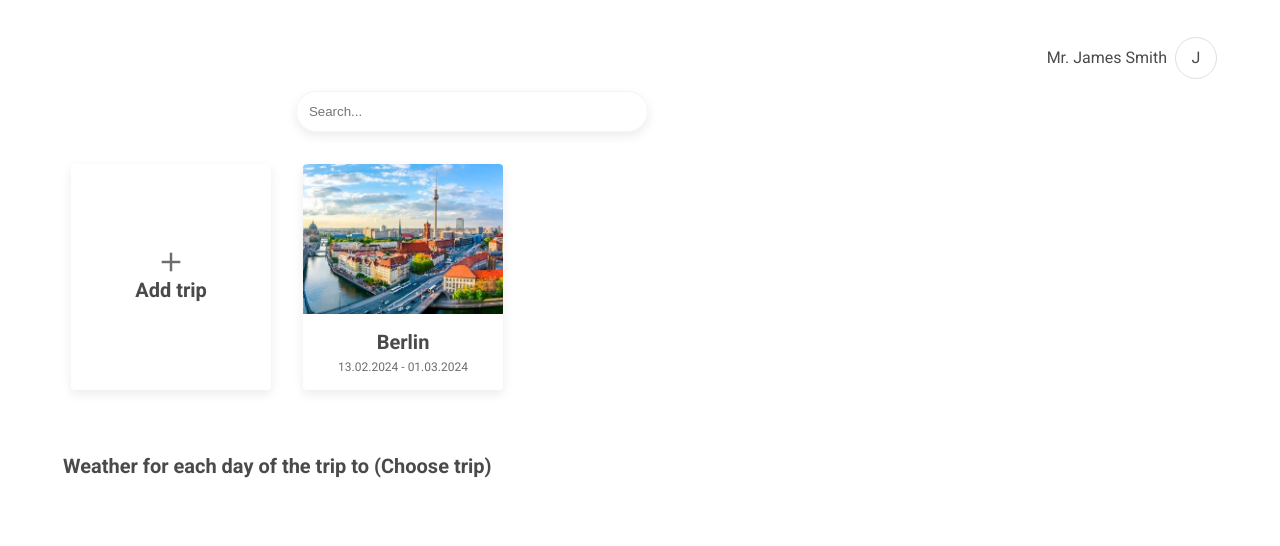
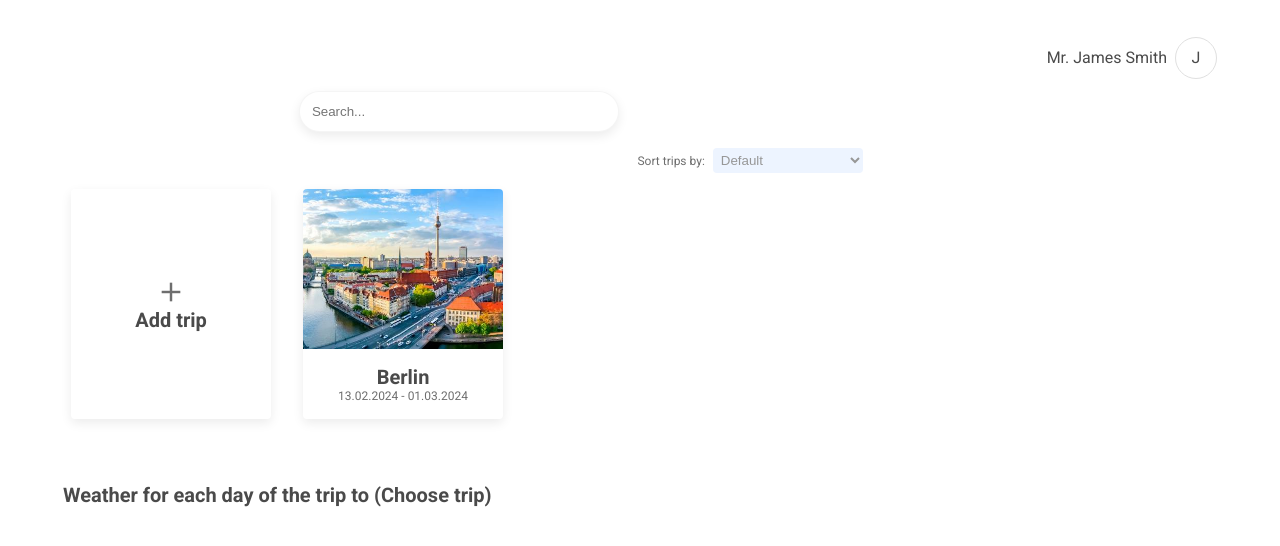
Before and after one commit to Volddemar4ik/trip-weather, a React (Create React App) app: page / in a window 1280 px wide. Shown: the top 546 px of the page. Built offline with nearby package versions, Linux system fonts and the light colour scheme.

Commit message:
added scrolling buttons; some bugfix

```diff
--- a/public/index.html
+++ b/public/index.html
@@ -14,6 +14,10 @@
     href="https://fonts.googleapis.com/css2?family=Material+Symbols+Outlined:opsz,wght,FILL,GRAD@24,400,0,0" />
   <link rel="stylesheet"
     href="https://fonts.googleapis.com/css2?family=Material+Symbols+Outlined:opsz,wght,FILL,GRAD@24,400,0,0" />
+  <link rel="stylesheet"
+    href="https://fonts.googleapis.com/css2?family=Material+Symbols+Outlined:opsz,wght,FILL,GRAD@24,400,0,0" />
+  <link rel="stylesheet"
+    href="https://fonts.googleapis.com/css2?family=Material+Symbols+Outlined:opsz,wght,FILL,GRAD@24,400,0,0" />
   <title>Trip</title>
 </head>
 
--- a/src/App.css
+++ b/src/App.css
@@ -1,11 +1,11 @@
-.container{
+.wrap{
     position:relative;
     max-width: 1170px;
     margin: 0 auto;
     padding: 16px 8px;
 }
 
-.wrap{
+.container{
     display: flex;
 }
 
@@ -16,7 +16,7 @@ width: 70%;
 margin-right: 16px;
 }
 
-.main__trip-weather{
+.trip-weather{
     padding: 8px;
     margin-bottom: 40px;
 }
@@ -29,6 +29,53 @@ hr{
     margin: 0;
 }
 
+.scroll-button{
+    position: absolute;
+    top: 50%;
+    transform: translateY(-50%);
+    border: none;
+    background-color: var(--background-active);
+    color: var(--text-secondary);
+    width: 50px;
+    height: 50px;
+    border-radius: 50%;
+    display: flex;
+    align-items: center;
+    justify-content: center;
+}
+
+.scroll-button>.material-symbols-outlined{
+    font-size: 2.5rem;
+}
+
+.scroll-button_left{
+    left: -20px;
+    padding: 0 2px 2px 0;
+}
+
+.scroll-button_right{
+    right: -20px;
+    padding: 0 0 1px 4px;
+}
+
+@media(hover:hover){
+    .scroll-button:hover{
+        cursor: pointer;
+        color: #fff;
+        background-color: var(--blue);
+        transition:
+            color 100ms,
+            background-color 100ms;
+    }
+}
+
+@media(hover:none){
+    .scroll-button:active{
+        color: #fff;
+        background-color: var(--blue);
+    }
+}
+
 @media(max-width: 1024px){
     .wrap{
         flex-direction: column;
--- a/src/App.js
+++ b/src/App.js
@@ -19,7 +19,6 @@ function App() {
   const [sidebarData, setSidebarData] = useState({ tripStartDate: 0, currentWeatherInCity: {}, })
 
   useEffect(() => {
-    console.log('start')
     if (localStorage.localTripList) {
       setCurrentTripsData([...JSON.parse(localStorage.localTripList)])
     } else {
@@ -44,6 +43,9 @@ function App() {
   async function handleChangeEveryDayTripWeatcherBlockStatus(currentTripData) {
     const { city, startDate, endDate } = currentTripData
 
+    setTripDailyWeatherList([])
+    setSidebarData({ tripStartDate: 0, currentWeatherInCity: {}, })
+
     const [dailyWeather, todayWeather] = await Promise.all([
       getTripWeather(city, startDate, endDate),
       getTripWeather(city)
@@ -63,10 +65,10 @@ function App() {
   }
 
   return (
-    <div className="container">
+    <div className="wrap">
       <Header />
 
-      <div className="wrap">
+      <div className="container">
         <div className="main">
           <Search
             handleSearchText={handleSearchText}
@@ -80,8 +82,8 @@ function App() {
             handleChangeModalWindowStatus={handleChangeModalWindowStatus}
           />
 
-          <div className="main__trip-weather">
-            <div className="main__trip-weather-header">
+          <div className="trip-weather">
+            <div className="trip-weather__header">
               <h2>Weather for each day of the trip to {currentTrip?.city || '(Choose trip)'}</h2>
             </div>
 
--- a/src/components/search/style.css
+++ b/src/components/search/style.css
@@ -4,14 +4,15 @@
 
 }
 
-.search>input{
+.search input{
     border: 1px solid rgba(0,0,0,0.04);
     border-radius: 50px;
     padding: 12px;
-    min-width: 300px;
+    min-width: 320px;
     max-width: 500px;
     width: 100%;
     box-shadow: 0 4px 11px rgba(0,0,0,0.08);
+    box-sizing: border-box;
 
     &:focus-visible{
         outline:  none;
--- a/src/components/trip-daily-weather/trip-daily-weather.js
+++ b/src/components/trip-daily-weather/trip-daily-weather.js
@@ -1,4 +1,4 @@
-import React, { useRef, useEffect } from "react";
+import React, { useRef, useEffect, useState } from "react";
 import Icon from "../icon";
 import { dayOfWeek } from "../../functions";
 import './style.css'
@@ -20,7 +20,7 @@ function useHorizontalScroll() {
                 })
             }
 
-            el.addEventListener("wheel", onWheel);
+            el.addEventListener("wheel", onWheel)
             return () => el.removeEventListener("wheel", onWheel)
         }
     }, [])
@@ -30,8 +30,29 @@ function useHorizontalScroll() {
 
 export default function TripDailyWeather({ tripDailyWeatherList }) {
     const scrollRef = useHorizontalScroll()
+    const [showScrollButtons, setShowScrollButtons] = useState(false)
+
+    useEffect(() => {
+        const container = scrollRef.current
+
+        if (container.scrollWidth > container.clientWidth) {
+            setShowScrollButtons(true)
+        } else {
+            setShowScrollButtons(false)
+        }
+    }, [tripDailyWeatherList])
+
+    const scroll = (scrollOffset) => {
+        const container = scrollRef.current
+
+        container.scrollTo({
+            left: container.scrollLeft + scrollOffset,
+            behavior: 'smooth',
+        })
+    }
 
     return (
+        <div className="daily-weather">
             <div
                 className="daily-weather__container"
                 ref={scrollRef}
@@ -64,5 +85,27 @@ export default function TripDailyWeather({ tripDailyWeatherList }) {
                     ))
                 }
             </div>
+
+            {showScrollButtons &&
+                <React.Fragment>
+                    <button
+                        className="scroll-button scroll-button_left"
+                        onClick={() => scroll(-100)}
+                    >
+                        <span className="material-symbols-outlined">
+                            chevron_left
+                        </span>
+                    </button>
+                    <button
+                        className="scroll-button scroll-button_right"
+                        onClick={() => scroll(100)}
+                    >
+                        <span className="material-symbols-outlined">
+                            chevron_right
+                        </span>
+                    </button>
+                </React.Fragment>
+            }
+        </div>
     )
 }
--- a/src/components/trip-list/style.css
+++ b/src/components/trip-list/style.css
@@ -1,4 +1,8 @@
 .trip-list{
+    position: relative;
+}
+
+.trip-list__container{
     width: 100%;
     display: flex;
     align-self: flex-start;
@@ -43,7 +47,7 @@
 
 .trip-card>img {
     width: 100%;
-    height: 150px;
+    height: 160px;
     object-fit: cover;
     border-radius: 4px 4px 0 0;
 }
@@ -57,8 +61,6 @@
 }
 
 h2{
-    font-size: 1rem;
-    margin: 0;
     margin-bottom: 6px;
 }
 
@@ -78,18 +80,21 @@ span{
     justify-content: center;
 }
 
-.trip-list::-webkit-scrollbar {
-  height: 10px;
-  background-color: var(--background-active);
+.sorting{
+    width: 100%;
+    display: flex;
+    justify-content: flex-end;
+    align-items: center;
 }
 
-.trip-list::-webkit-scrollbar-thumb {
-  border-radius: 10px;
-  background-color: var(--blue);
+.sorting select{
+    margin-left: 8px;
+    padding: 4px;
+    width: 150px;
+    border: none;
+    background-color: var(--background-active);
 }
 
-.trip-list::-webkit-scrollbar-track {
-  -webkit-box-shadow: inset 0 0 6px rgba(0,0,0,0.2);
-  border-radius: 10px;
-  background-color: var(--background-active);
+.trip-list__container::-webkit-scrollbar {
+  height: 0;
 }
--- a/src/components/trip-list/trip-list.js
+++ b/src/components/trip-list/trip-list.js
@@ -1,4 +1,4 @@
-import React, { useEffect, useRef } from "react";
+import React, { useState, useEffect, useRef } from "react";
 import { unixToDate } from "../../functions";
 import './style.css'
 
@@ -29,11 +29,56 @@ function useHorizontalScroll() {
 
 export default function TripList(props) {
     const { tripList, currentTripId, handleChangeEveryDayTripWeatcherBlockStatus, handleChangeModalWindowStatus } = props
+    const [sortedTripList, setSortedTripList] = useState([])
+    const [sortedBy, setSortedBy] = useState('')
     const scrollRef = useHorizontalScroll()
+    const [showScrollButtons, setShowScrollButtons] = useState(false)
+
+    useEffect(() => {
+        const container = scrollRef.current
+
+        if (container.scrollWidth > container.clientWidth && sortedTripList?.length > 1) {
+            setShowScrollButtons(true)
+        } else {
+            setShowScrollButtons(false)
+        }
+    }, [sortedTripList])
+
+    const scroll = (scrollOffset) => {
+        const container = scrollRef.current
+
+        container.scrollTo({
+            left: container.scrollLeft + scrollOffset,
+            behavior: 'smooth',
+        })
+    }
+
+    useEffect(() => {
+        if (sortedBy !== '') {
+            const tripListCopy = [...tripList]
+            const order = +sortedBy ? 1 : -1
+
+            const res = tripListCopy?.sort((a, b) => order * (a.startDate - b.startDate))
+
+            setSortedTripList(res)
+        } else {
+            setSortedTripList(tripList)
+        }
+    }, [tripList, sortedBy])
+
+    function handleSortedBy(e) {
+        setSortedBy(e.target.value)
+    }
 
     return (
+        <div className="trip-list">
+            <Sorting
+                handleSortedBy={handleSortedBy}
+                sortedBy={sortedBy}
+            />
+
             <div
-            className="trip-list"
+                className="trip-list__container"
                 ref={scrollRef}
             >
                 <div
@@ -49,9 +94,9 @@ export default function TripList(props) {
                     </div>
                 </div>
 
-            {tripList?.length !== 0
+                {sortedTripList?.length !== 0
                     ? <React.Fragment>
-                    {tripList?.map((trip, index) =>
+                        {sortedTripList?.map((trip, index) =>
                             <TripCard
                                 key={index}
                                 currentTripId={currentTripId}
@@ -63,6 +108,28 @@ export default function TripList(props) {
                     : <div className="trip-not-found">
                         There are no trips based on your request
                     </div>
+                }
+            </div>
+
+            {showScrollButtons &&
+                <React.Fragment>
+                    <button
+                        className="scroll-button scroll-button_left"
+                        onClick={() => scroll(-200)}
+                    >
+                        <span className="material-symbols-outlined">
+                            chevron_left
+                        </span>
+                    </button>
+                    <button
+                        className="scroll-button scroll-button_right"
+                        onClick={() => scroll(200)}
+                    >
+                        <span className="material-symbols-outlined">
+                            chevron_right
+                        </span>
+                    </button>
+                </React.Fragment>
             }
         </div>
     )
@@ -94,3 +161,25 @@ function TripCard(props) {
         </div >
     )
 }
+
+function Sorting(props) {
+    const { sortedBy, handleSortedBy } = props
+
+    return (
+        <div className="sorting">
+            <span>Sort trips by:</span>
+
+            <select
+                id="sort-by"
+                name="sort-by"
+                value={sortedBy}
+                onChange={handleSortedBy}
+                required
+            >
+                <option value="">Default</option>
+                <option value="1">Earliest</option>
+                <option value="0">Latest</option>
+            </select>
+        </div>
+    )
+}
--- a/src/index.css
+++ b/src/index.css
@@ -2,7 +2,9 @@ html {
   font-size: 16px;
   font-family: "Roboto", sans-serif;
   font-style: normal;
-  box-sizing: border-box;;
+  box-sizing: border-box;
+  margin: 0;
+  padding: 0;
 }
 
 body{
@@ -12,14 +14,17 @@ body{
 h1{
   font-size: 1.5rem;
   font-weight: 500;
+  margin: 0;
 }
 
 h2{
   font-size: 1.25rem;
+  margin: 0;
 }
 
 h3{
   font-size: 1rem;
+  margin: 0;
 }
 
 :root{
```
Also changed, not shown: src/components/modal-window/style.css (+15 -5 lines), src/components/sidebar/sidebar.js (+30 -26 lines), src/components/trip-daily-weather/style.css (+11 -16 lines). Lines whose indentation alone changed are shown as unchanged.
